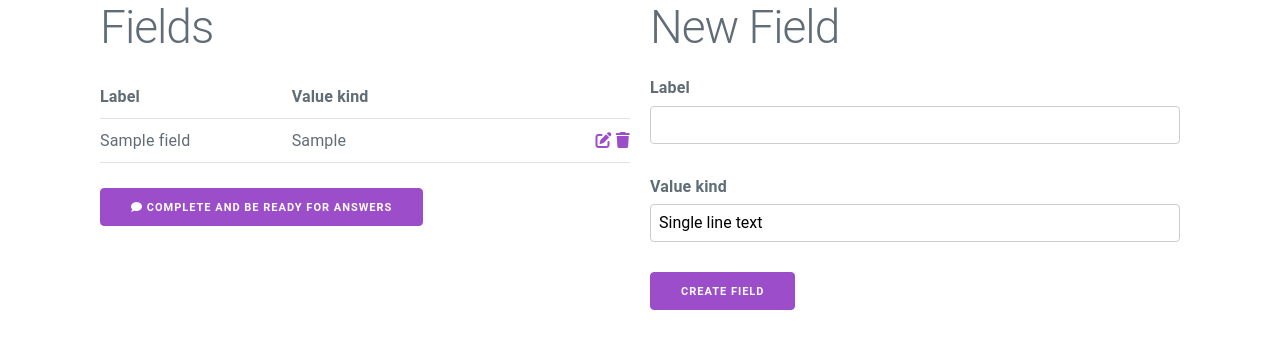
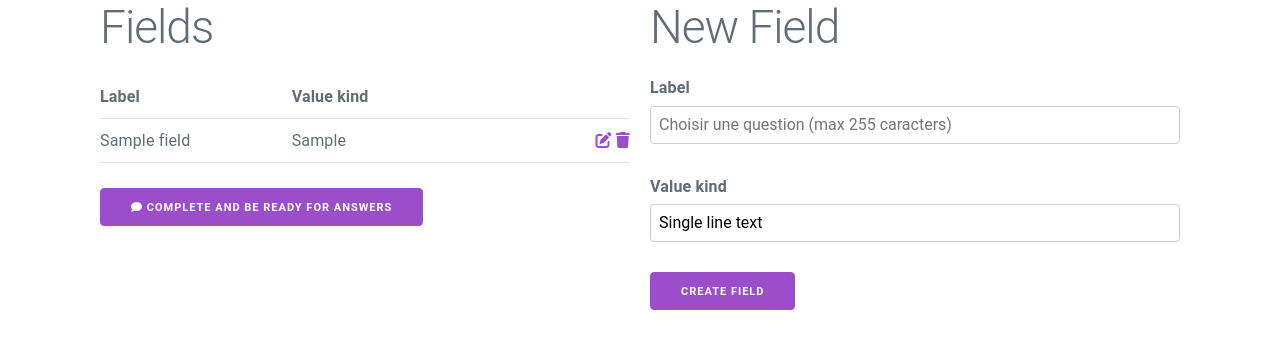
Before and after one commit to CPNV-ES/MAW11_ABA, a PHP site: template Src/Views/Manage/ExerciseFields.php in a window 1280 px wide. Shown: the part 50-399 px from the top of the page. Run offline with PHP 8.4, Linux system fonts and the light colour scheme; the template is opened without the code that fills it: most values are stand-ins (such as "Sample title", 1, 10 or a date in 2020); some libraries are stand-ins or nearby versions.

Commit message:
fix: add placeholder for clarity

```diff
--- a/Src/Views/Manage/ExerciseFields.php
+++ b/Src/Views/Manage/ExerciseFields.php
@@ -59,7 +59,7 @@
 
                 <div class="form-group <?= !empty($errors['label']) ? 'has-error' : '' ?>">
                     <label for="field_label">Label</label>
-                    <input type="text" name="field[label]" id="field_label" value="<?= htmlspecialchars($old['label'] ?? '') ?>" required maxlength="255"/>
+                    <input type="text" name="field[label]" id="field_label" value="<?= htmlspecialchars($old['label'] ?? '') ?>" required maxlength="255" placeholder="Choisir une question (max 255 caracters)"  />
                     <?php if (!empty($errors['label'])): ?>
                         <span class="help-block"><?= htmlspecialchars($errors['label']) ?></span>
                     <?php endif; ?>
```
